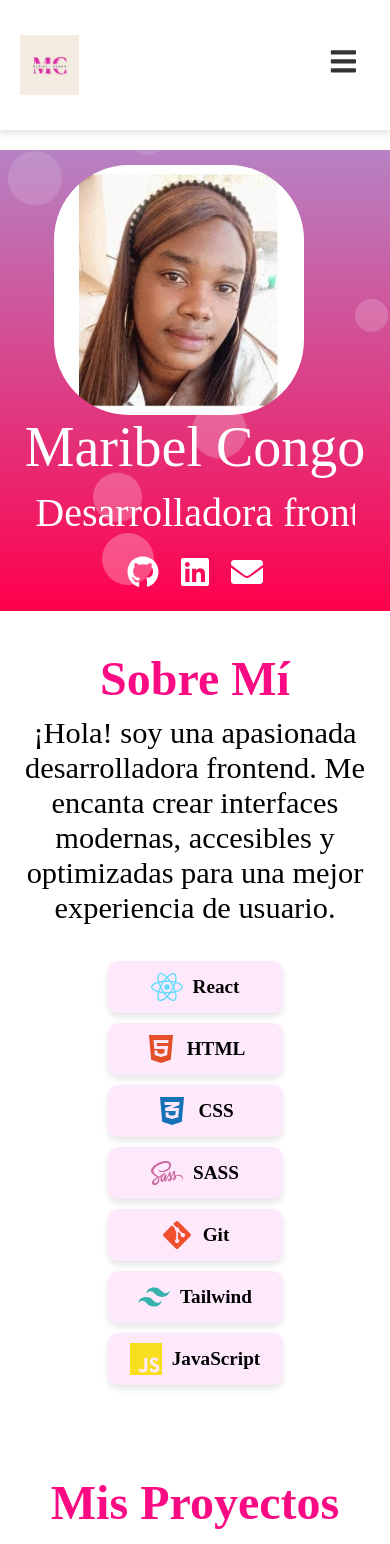
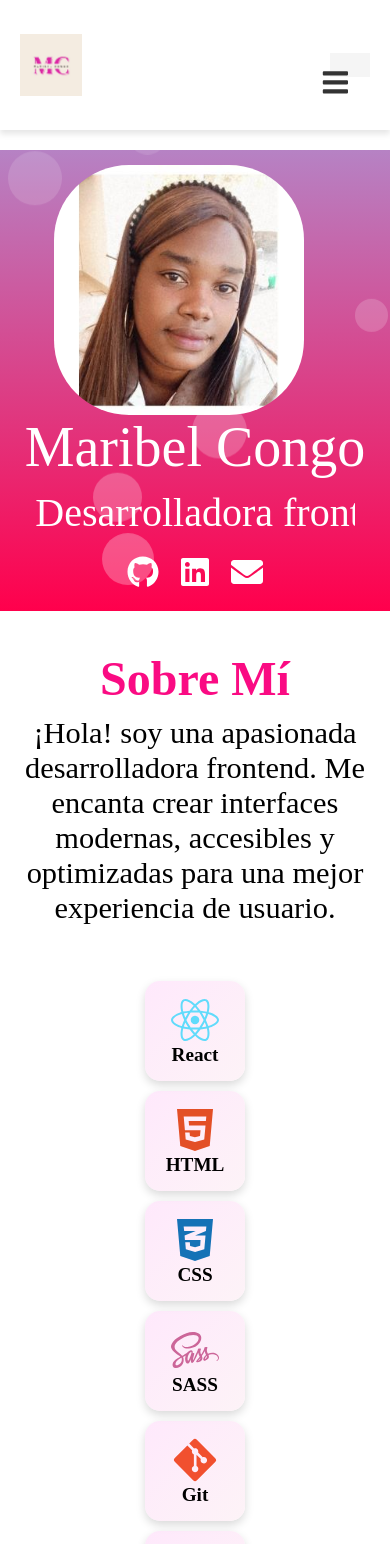
Before and after one commit to maribelcongo/react_portfolio, a React (Vite) app: page / in a window 390 px wide. Shown: the top 1544 px of the page. Built offline with nearby package versions, Linux system fonts and the light colour scheme; a web font is replaced by a local one.

Commit message:
correcion del icono del navbar y estilos del skills

```diff
--- a/src/components/Navbar/Navbar.scss
+++ b/src/components/Navbar/Navbar.scss
@@ -8,50 +8,68 @@ $accent: #61dafb;
   display: flex;
   justify-content: space-between;
   align-items: center;
-  padding: 12px;
-
+  padding: 12px 20px;
+  position: relative;
+  background: $bg-light;
   color: $text-light;
   transition: background 0.3s, color 0.3s;
-  flex-wrap: wrap;
-  text-align: center;
+  z-index: 100;
 }
 
+// Ícono del menú hamburguesa
 .menu-icon {
-  display: none;
   font-size: 1.8rem;
   cursor: pointer;
+  z-index: 110;
+  position: relative;
+  display: none;
 }
 
+// Menú principal (desktop)
 .nav-links {
   list-style: none;
   display: flex;
   gap: 20px;
   align-items: center;
-  transition: transform 0.3s ease-in-out;
-  width: 30%;
+  transition: transform 0.3s ease-in-out, opacity 0.3s;
 }
 
-.nav-links.open {
-  display: flex;
-  flex-direction: column;
+// Menú desplegable (móviles)
+@media (max-width: 768px) {
+  .nav-links {
+    position: fixed;
+    top: 0;
+    left: 0;
+    width: 100%;
+    height: 25vh;
+    background: $bg-light;
+    flex-direction: column;
+    align-items: center;
+    justify-content: center;
+    opacity: 0;
+    transform: translateY(-100%);
+    pointer-events: none;
+  }
 
-  width: 100%;
-  background: $bg-light;
-  padding: 20px 0;
-  text-align: center;
-  transform: translateY(0);
-}
+  .nav-links.open {
+    opacity: 1;
+    transform: translateY(0);
+    pointer-events: all;
+  }
 
-.nav-links.closed {
-  transform: translateY(-100%);
+  .menu-icon {
+    display: block;
+    position: absolute;
+    top: 15px;
+    right: 20px;
+  }
 }
 
 .nav-links li a {
   text-decoration: none;
   color: inherit;
-  font-size: 1rem;
+  font-size: 1.2rem;
   transition: color 0.3s;
-  cursor: pointer;
   font-family: "Delius", serif;
 }
 
@@ -59,6 +77,7 @@ $accent: #61dafb;
   color: $accent;
 }
 
+// Ícono de modo oscuro
 .theme-toggle {
   font-size: 1.5rem;
   cursor: pointer;
@@ -78,14 +97,3 @@ $accent: #61dafb;
 .dark-mode .nav-links {
   background: $bg-dark;
 }
-
-// Para móviles estándar y tablets chicas
-@media (max-width: 768px) {
-  .nav-links {
-    display: none;
-  }
-
-  .menu-icon {
-    display: block;
-  }
-}
--- a/src/components/pages/About.scss
+++ b/src/components/pages/About.scss
@@ -7,15 +7,6 @@
     display: flex;
     flex-direction: column;
     align-items: center;
-  }
-
-  .about-image img {
-    width: 150px;
-    height: 150px;
-    border-radius: 50%;
-    object-fit: cover;
-    border: 4px solid #3498db;
-    margin-bottom: 20px;
   }
 
   .about-text {
@@ -38,13 +29,10 @@
   }
 
   .skills {
-    margin: auto;
-    width: 50%;
-
-    h3 {
-      font-size: 1.5rem;
-      margin-bottom: 10px;
-    }
+    display: flex;
+    justify-content: center;
+    flex-wrap: wrap;
+    gap: 15px;
 
     .icons {
       display: flex;
@@ -52,30 +40,36 @@
       justify-items: center;
       margin-top: 20px;
       flex-wrap: wrap;
-
+    }
     .icon {
       display: flex;
+      flex-direction: column;
       align-items: center;
       justify-content: center;
-        gap: 10px;
       font-size: 1.2rem;
       font-weight: bold;
-        background: #fdc4f661;
-        padding: 10px 15px;
-        border-radius: 10px;
-        box-shadow: 0 4px 6px rgba(0, 0, 0, 0.1);
+      background: linear-gradient(135deg, #fdc4f661, #fdf3f7);
+      padding: 15px;
+      border-radius: 15px;
+      box-shadow: 0 4px 10px rgba(0, 0, 0, 0.15);
       transition: all 0.3s ease-in-out;
+      cursor: pointer;
+      width: 100px;
 
-        margin: auto;
       &:hover {
-          background-color: rgb(250, 27, 101);
+        background: linear-gradient(135deg, rgb(250, 27, 101), #fa0b83);
         color: white;
-          box-shadow: 0 6px 12px rgba(0, 0, 0, 0.2);
-          transform: scale(1.1);
+        transform: translateY(-5px) scale(1.1);
+        box-shadow: 0 10px 20px rgba(0, 0, 0, 0.3);
       }
 
       svg {
-          font-size: 2rem;
+        font-size: 3rem;
+        transition: transform 0.3s ease-in-out;
+      }
+
+      &:hover svg {
+        transform: rotate(10deg) scale(1.2);
       }
 
       .react {
@@ -101,18 +95,13 @@
       }
     }
   }
-  }
 
   @media (max-width: 768px) {
     .icons {
+      width: 100%;
+      gap: 15px;
       flex-direction: column;
       align-items: center;
-      gap: 20px;
-
-      margin: auto;
-    }
-    .icon {
-      width: 100%;
     }
   }
 }
```
Lines whose indentation alone changed are shown as unchanged.
